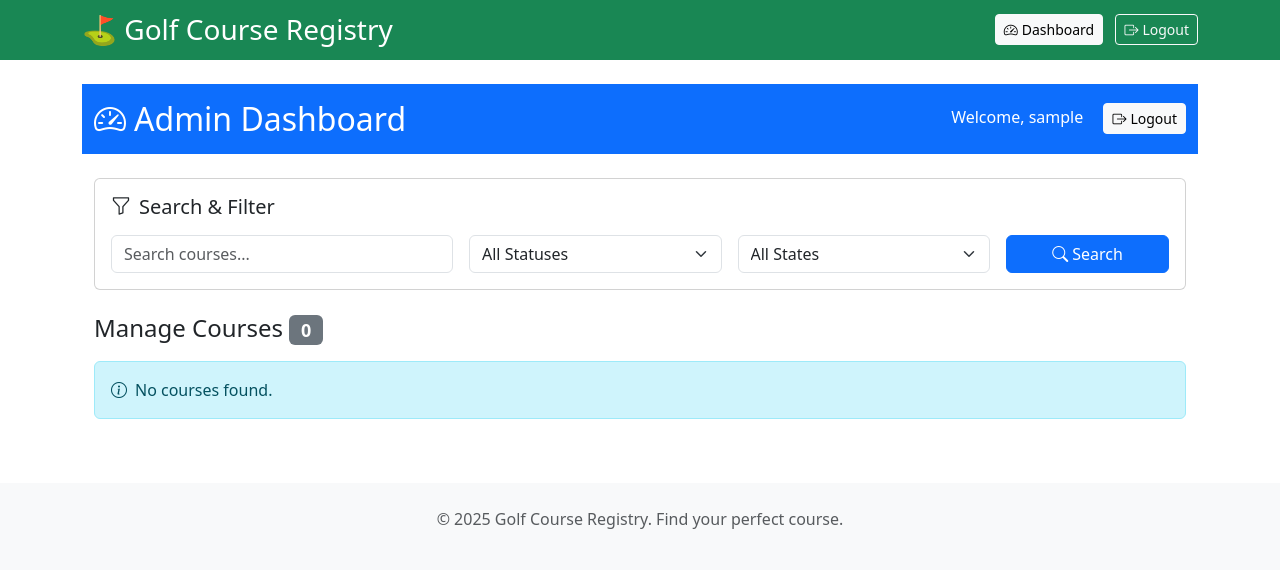
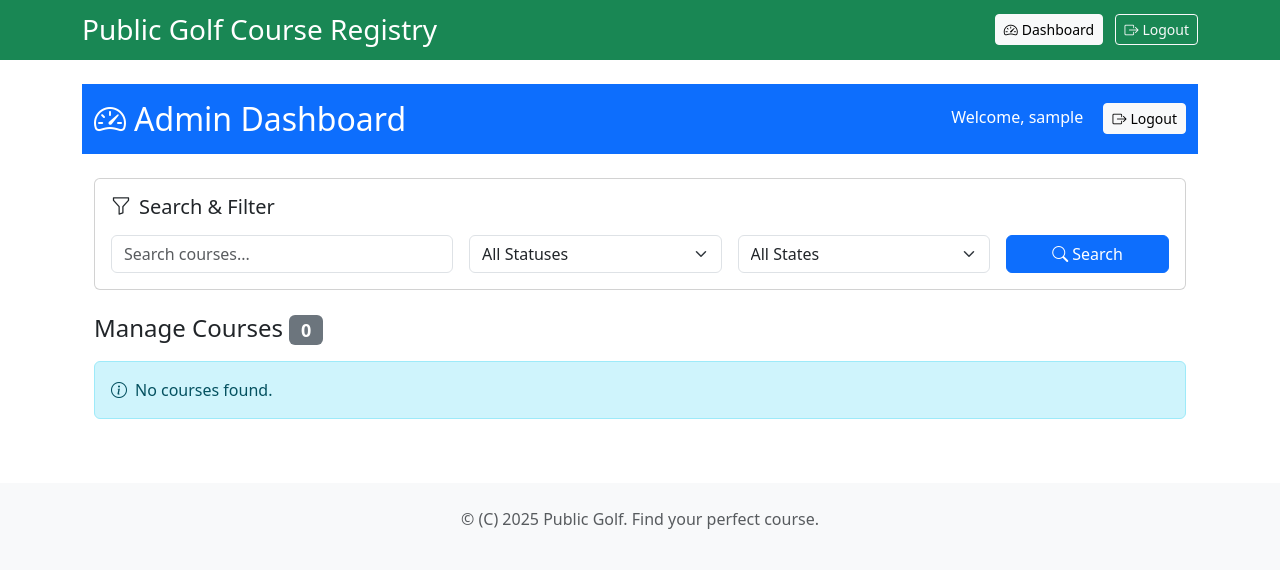
Before and after one commit to agsheves/golf-app, a Django app: page /admin/dashboard/ in a window 1280 px wide. Shown: the top 570 px of the page. Run offline with Django 5.2, Linux system fonts and the light colour scheme; the visitor is signed in with stand-in values (Sample User, id 1); data that the repository does not hold is empty; some libraries are stand-ins or nearby versions.

Commit message:
Checkpoint before assistant change: Update website branding with new logo and name
Replaces the old logo and site title with a new SVG logo and updates the footer text to reflect the new branding.

Replit-Commit-Author: Assistant

```diff
--- a/frontend/templates/frontend/base.html
+++ b/frontend/templates/frontend/base.html
@@ -42,7 +42,7 @@
     <nav class="navbar navbar-expand-lg navbar-dark bg-success mb-4">
         <div class="container">
             <a class="navbar-brand" href="{% url 'course_list' %}">
-                <h3 class="mb-0">⛳ Golf Course Registry</h3>
+                <h3 class="mb-0">Public Golf Course Registry</h3>
             </a>
             <div class="ms-auto">
                 {% if user.is_authenticated and user.is_staff %}
@@ -67,7 +67,7 @@
 
     <footer class="mt-5 py-4 bg-light">
         <div class="container text-center text-muted">
-            <p>&copy; 2025 Golf Course Registry. Find your perfect course.</p>
+            <p>&copy; (C) 2025 Public Golf. Find your perfect course.</p>
         </div>
     </footer>
 
```
Also changed, not shown: 1 other file.
